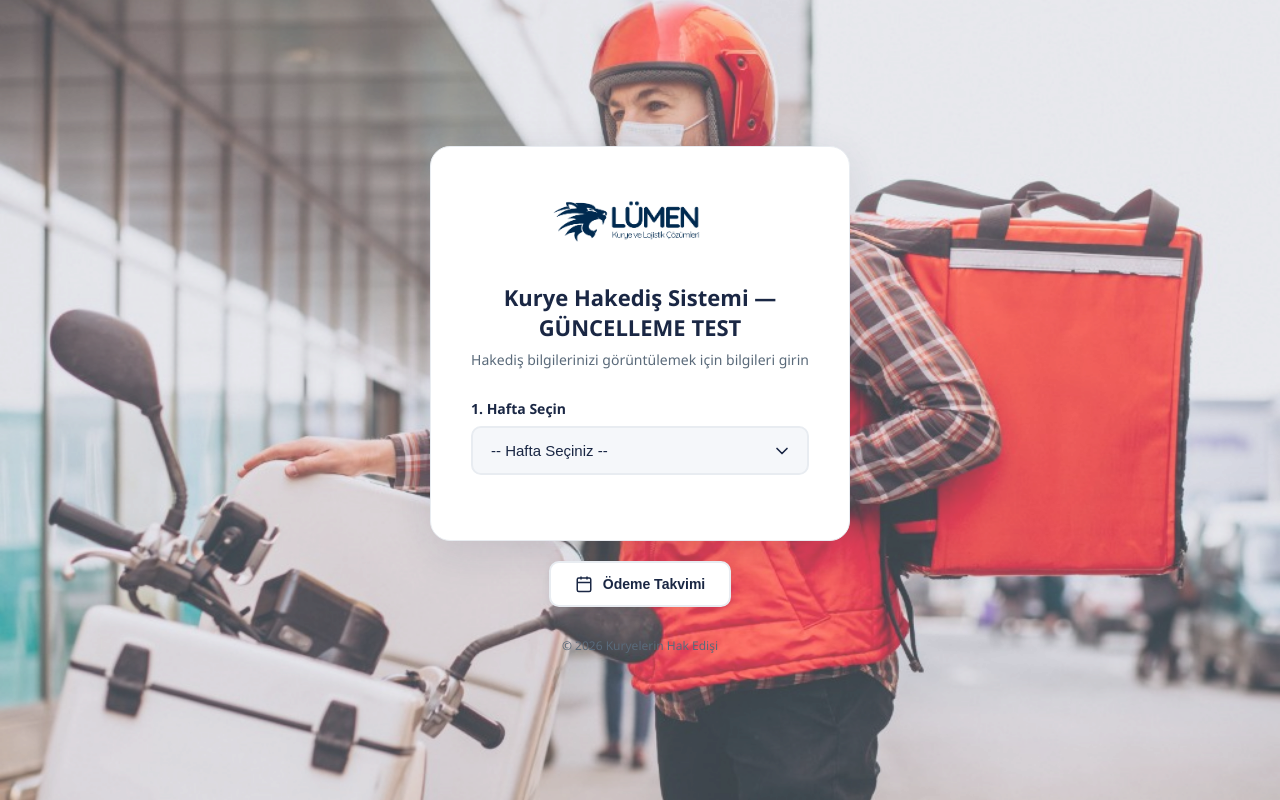
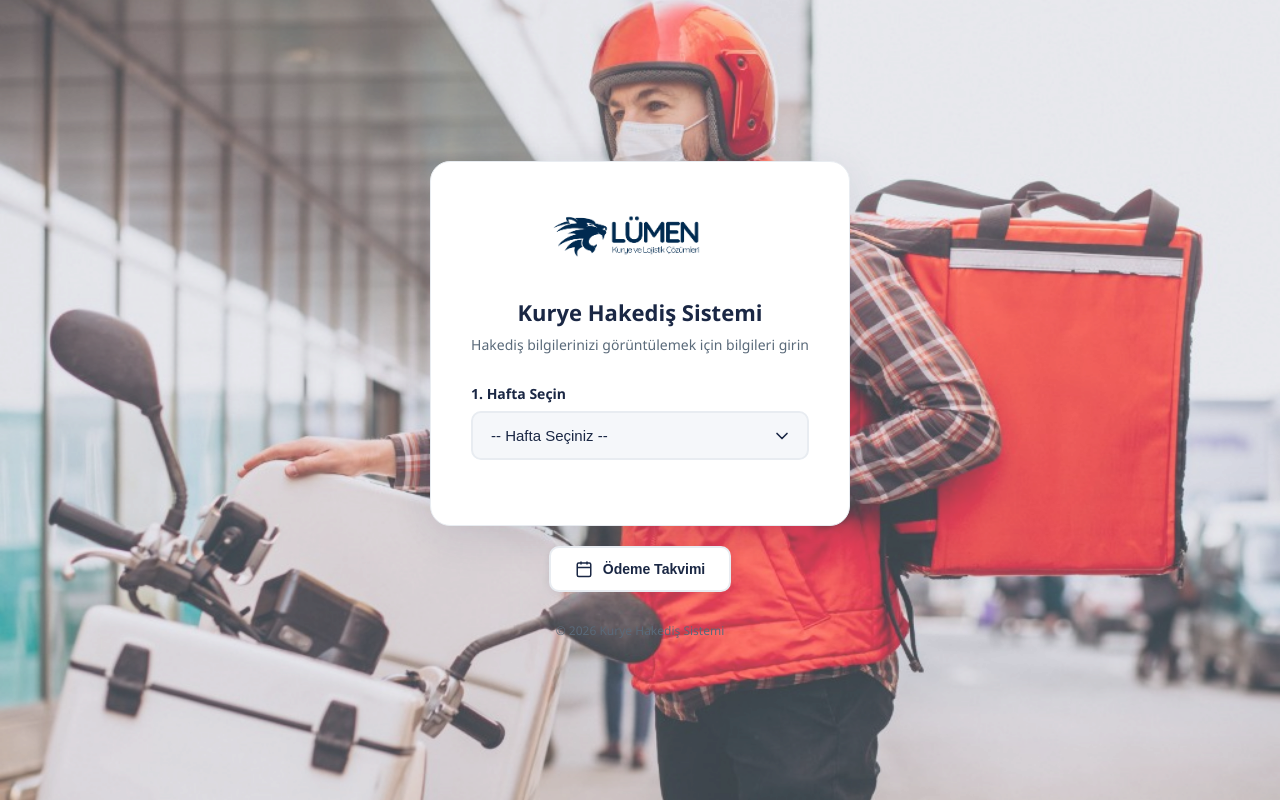
Before and after one commit to frisy148/kurye-hakedis, a Flask app: page / in a window 1280 px wide. Run offline with Flask 3, Linux system fonts and the light colour scheme.

Commit message:
Update login.html

```diff
--- a/templates/login.html
+++ b/templates/login.html
@@ -49,7 +49,7 @@
             <div class="logo">
                 <img src="{{ url_for('static', filename='lumen-logo.png') }}" alt="Lümen Kurye Logo">
             </div>
-            <h1>Kurye Hakediş Sistemi — GÜNCELLEME TEST</h1>
+            <h1>Kurye Hakediş Sistemi</h1>
             <p class="subtitle">Hakediş bilgilerinizi görüntülemek için bilgileri girin</p>
 
             {% with messages = get_flashed_messages(with_categories=true) %}
@@ -144,7 +144,7 @@
         </button>
 
         <div class="footer">
-            <p>© 2026 Kuryelerin Hak Edişi</p>
+            <p>© 2026 Kurye Hakediş Sistemi</p>
         </div>
     </div>
 
```
